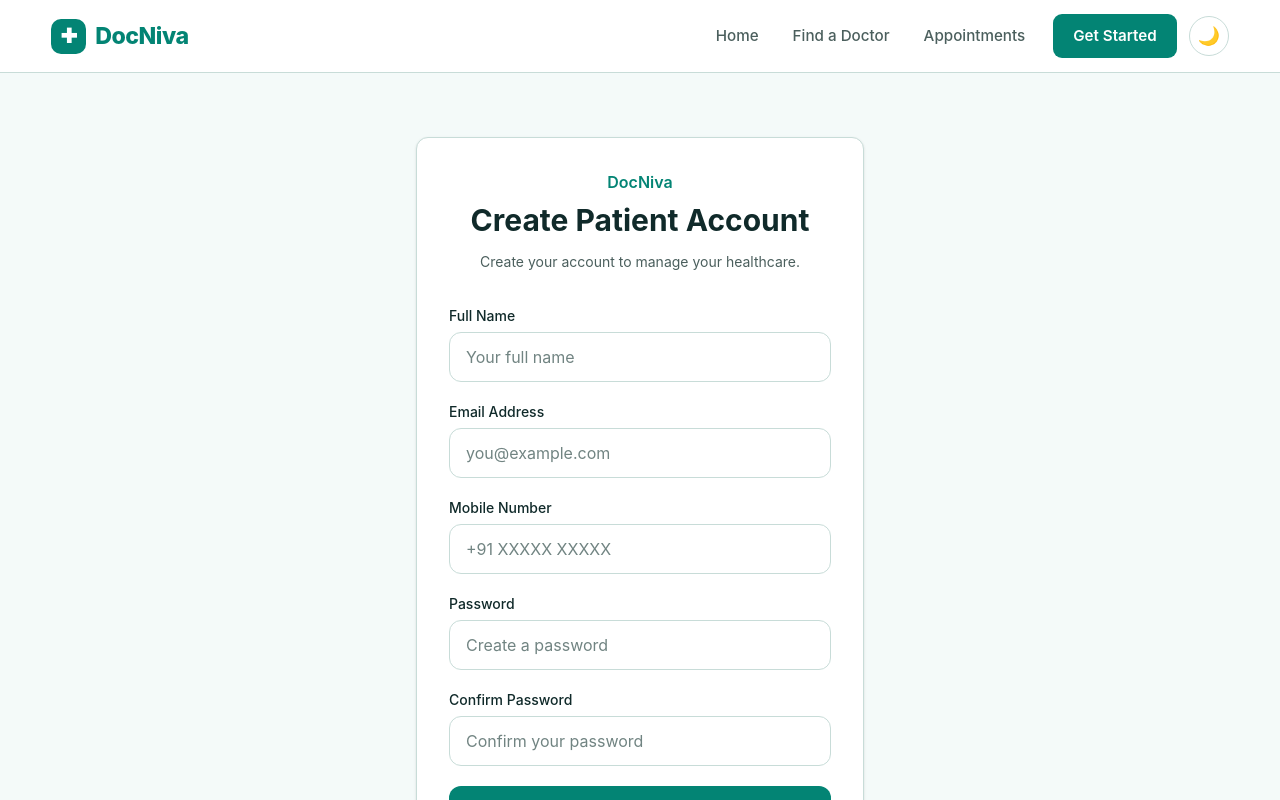
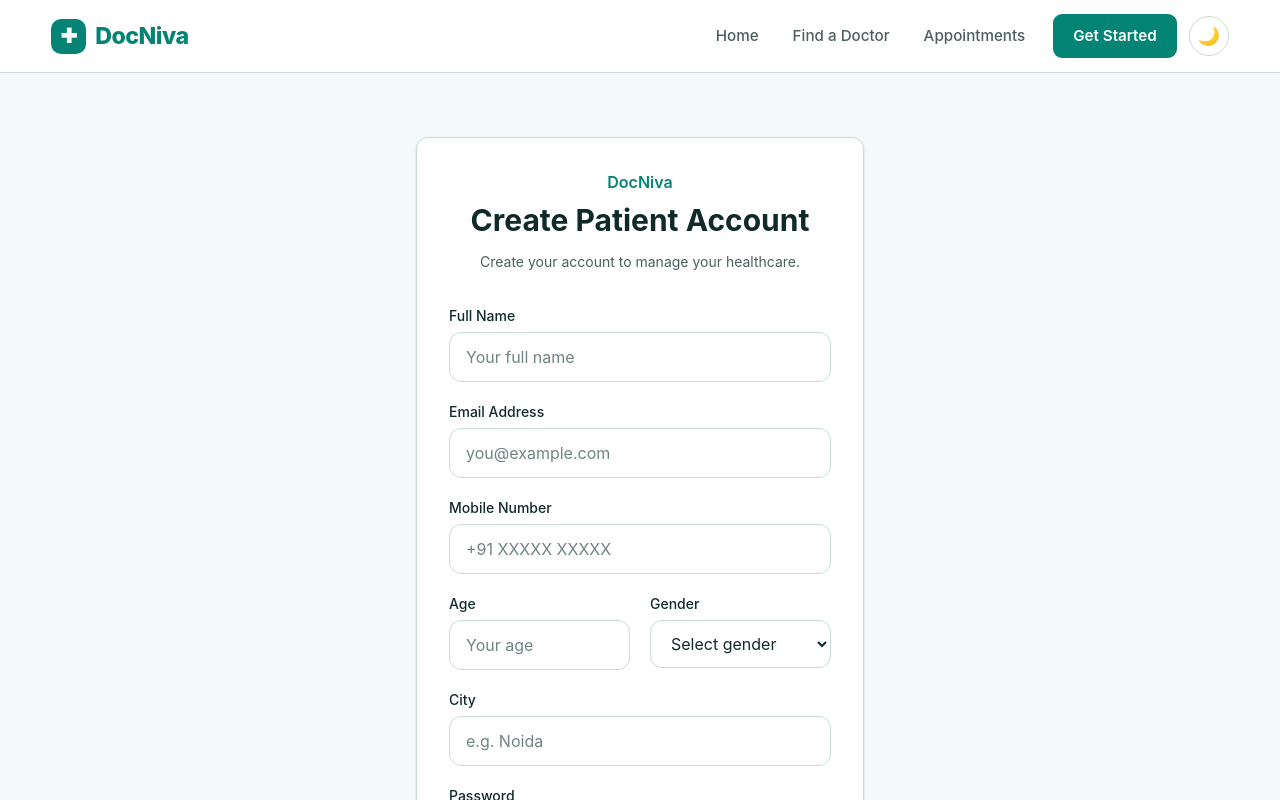
Before and after one commit to 271-noor/docniva, a React (Vite) app in the folder docniva-frontend/: page /patient/register in a window 1280 px wide. Shown: the top 800 px of the page. Built offline with nearby package versions, Linux system fonts and the light colour scheme; no server answers.

Commit message:
Update patient registration page

```diff
--- a/docniva-frontend/src/pages/patient/PatientRegister.jsx
+++ b/docniva-frontend/src/pages/patient/PatientRegister.jsx
@@ -1,10 +1,13 @@
-
 import { useState } from "react";
 import { Link, useNavigate } from "react-router-dom";
 
 import Button from "../../components/common/Button";
 import Card from "../../components/common/Card";
 import Input from "../../components/common/Input";
+import { api } from "../../lib/api";
+
+const selectClass =
+  "w-full rounded-xl border border-[var(--border)] bg-[var(--input-background)] px-4 py-3 text-sm text-[var(--input-text)] outline-none transition focus:border-[var(--primary)] focus:ring-2 focus:ring-[var(--primary)]/20";
 
 function PatientRegister() {
   const navigate = useNavigate();
@@ -13,205 +16,134 @@ function PatientRegister() {
     name: "",
     email: "",
     mobile: "",
+    age: "",
+    gender: "",
+    city: "",
     password: "",
     confirmPassword: "",
   });
 
   const [error, setError] = useState("");
+  const [success, setSuccess] = useState("");
   const [loading, setLoading] = useState(false);
 
   const handleChange = (event) => {
     const { name, value } = event.target;
-
-    setFormData((previous) => ({
-      ...previous,
-      [name]: value,
-    }));
-
+    setFormData((previous) => ({ ...previous, [name]: value }));
     setError("");
   };
 
   const handleSubmit = async (event) => {
     event.preventDefault();
+    if (loading) return;
 
-  const {
-    name,
-    email,
-    mobile,
-    password,
-    confirmPassword,
-  } = formData;
-
-  // Password match check
-  if (password !== confirmPassword) {
+    if (formData.password !== formData.confirmPassword) {
       setError("Passwords do not match.");
       return;
     }
 
-  // Loading start
+    const body = {
+      name: formData.name.trim(),
+      email: formData.email.trim().toLowerCase(),
+      phone: formData.mobile.trim(),
+      password: formData.password,
+    };
+
+    // Ye teen optional hain, bhare ho tabhi bhejo
+    if (formData.age !== "") body.age = Number(formData.age);
+    if (formData.gender) body.gender = formData.gender;
+    if (formData.city.trim()) body.city = formData.city.trim();
+
     setLoading(true);
     setError("");
 
-  try {
-    // Backend ko registration request bhej rahe hain
-    const response = await fetch(
-      "http://localhost:5000/api/patients/register",
-      {
-        method: "POST",
+    const res = await api("/api/patients/register", { method: "POST", body });
 
-        headers: {
-          "Content-Type": "application/json",
-        },
+    setLoading(false);
 
-        // Frontend ke mobile ko backend ke phone field me bhej rahe hain
-        body: JSON.stringify({
-          name: name.trim(),
-          email: email.trim().toLowerCase(),
-          phone: mobile.trim(),
-          password,
-        }),
-      }
-    );
-
-    // Backend response
-    const data = await response.json();
-
-    // Agar backend error bheje
-    if (!response.ok) {
-      setError(
-        data.message || "Registration failed. Please try again."
-      );
+    if (!res.ok) {
+      setError(res.data.message || "Registration failed. Please try again.");
       return;
     }
 
-    // Registration successful
-    console.log("Patient registered:", data);
+    setSuccess(res.data.message || "Registration successful.");
 
-    // Login page par redirect
-    navigate("/patient/login");
-
-  } catch (error) {
-    // Backend connect na ho paye
-    console.error("Registration error:", error);
-
-    setError(
-      "Unable to connect to the server. Please make sure the backend is running."
+    // Email verification chalu ho to user ko mail check karne ka message dikhao
+    setTimeout(
+      () => navigate("/patient/login"),
+      res.data.requiresEmailVerification ? 4000 : 1500
     );
-  } finally {
-    // Loading stop
-    setLoading(false);
-  }
   };
-
 
   return (
     <main className="min-h-[calc(100vh-72px)] bg-[var(--soft-background)] px-4 py-10 sm:px-6 sm:py-16 lg:px-8">
       <div className="mx-auto flex w-full max-w-md items-center justify-center">
-
         <Card className="w-full p-6 sm:p-8">
-
-          {/* Header */}
           <div className="text-center">
             <span className="inline-block font-semibold text-[var(--primary)]">
               DocNiva
             </span>
-
             <h1 className="mt-2 text-2xl font-bold text-[var(--text-primary)] sm:text-3xl">
               Create Patient Account
             </h1>
-
             <p className="mt-3 text-sm leading-6 text-[var(--text-secondary)]">
               Create your account to manage your healthcare.
             </p>
           </div>
 
-          {/* Registration Form */}
-          <form
-            className="mt-8 space-y-5"
-            onSubmit={handleSubmit}
-          >
-            <Input
-              label="Full Name"
-              name="name"
-              value={formData.name}
-              onChange={handleChange}
-              placeholder="Your full name"
-              required
-            />
+          <form className="mt-8 space-y-5" onSubmit={handleSubmit}>
+            <Input label="Full Name" name="name" value={formData.name} onChange={handleChange} placeholder="Your full name" required />
 
-            <Input
-              label="Email Address"
-              name="email"
-              type="email"
-              value={formData.email}
-              onChange={handleChange}
-              placeholder="you@example.com"
-              required
-            />
+            <Input label="Email Address" name="email" type="email" value={formData.email} onChange={handleChange} placeholder="you@example.com" required />
 
-            <Input
-              label="Mobile Number"
-              name="mobile"
-              type="tel"
-              value={formData.mobile}
-              onChange={handleChange}
-              placeholder="+91 XXXXX XXXXX"
-              required
-            />
+            <Input label="Mobile Number" name="mobile" type="tel" value={formData.mobile} onChange={handleChange} placeholder="+91 XXXXX XXXXX" required />
 
-            <Input
-              label="Password"
-              name="password"
-              type="password"
-              value={formData.password}
-              onChange={handleChange}
-              placeholder="Create a password"
-              required
-              minLength={6}
-            />
+            <div className="grid gap-5 sm:grid-cols-2">
+              <Input label="Age" name="age" type="number" value={formData.age} onChange={handleChange} placeholder="Your age" min="0" max="120" required />
 
-            <Input
-              label="Confirm Password"
-              name="confirmPassword"
-              type="password"
-              value={formData.confirmPassword}
-              onChange={handleChange}
-              placeholder="Confirm your password"
-              required
-              minLength={6}
-            />
+              <div>
+                <label htmlFor="gender" className="mb-1.5 block text-sm font-medium text-[var(--text-primary)]">
+                  Gender
+                </label>
+                <select id="gender" name="gender" value={formData.gender} onChange={handleChange} className={selectClass}>
+                  <option value="">Select gender</option>
+                  <option value="Male">Male</option>
+                  <option value="Female">Female</option>
+                  <option value="Other">Other</option>
+                </select>
+              </div>
+            </div>
 
-            {/* Error */}
+            <Input label="City" name="city" value={formData.city} onChange={handleChange} placeholder="e.g. Noida" />
+
+            <Input label="Password" name="password" type="password" value={formData.password} onChange={handleChange} placeholder="At least 8 characters, letter and number" required minLength={8} />
+
+            <Input label="Confirm Password" name="confirmPassword" type="password" value={formData.confirmPassword} onChange={handleChange} placeholder="Confirm your password" required minLength={8} />
+
             {error && (
-              <div className="rounded-xl border border-red-200 bg-red-50 px-4 py-3 text-sm text-red-600 dark:border-red-900 dark:bg-red-950/30 dark:text-red-400">
+              <div role="alert" className="rounded-xl border border-red-200 bg-red-50 px-4 py-3 text-sm text-red-600 dark:border-red-900 dark:bg-red-950/30 dark:text-red-400">
                 {error}
               </div>
             )}
 
-            <Button
-              type="submit"
-              className="w-full"
-              size="lg"
-               disabled={loading}
-            >
+            {success && (
+              <div role="status" className="rounded-xl border border-green-200 bg-green-50 px-4 py-3 text-sm text-green-700">
+                {success}
+              </div>
+            )}
+
+            <Button type="submit" className="w-full" size="lg" disabled={loading || Boolean(success)}>
               {loading ? "Creating Account..." : "Create Account"}
             </Button>
           </form>
 
-          {/* Login */}
           <p className="mt-6 text-center text-sm text-[var(--text-secondary)]">
             Already have an account?{" "}
-
-            <Link
-              to="/patient/login"
-              className="font-semibold text-[var(--primary)] hover:text-[var(--primary-hover)]"
-            >
+            <Link to="/patient/login" className="font-semibold text-[var(--primary)] hover:text-[var(--primary-hover)]">
               Login
             </Link>
           </p>
-
         </Card>
-
       </div>
     </main>
   );
```
Lines whose indentation alone changed are shown as unchanged.
